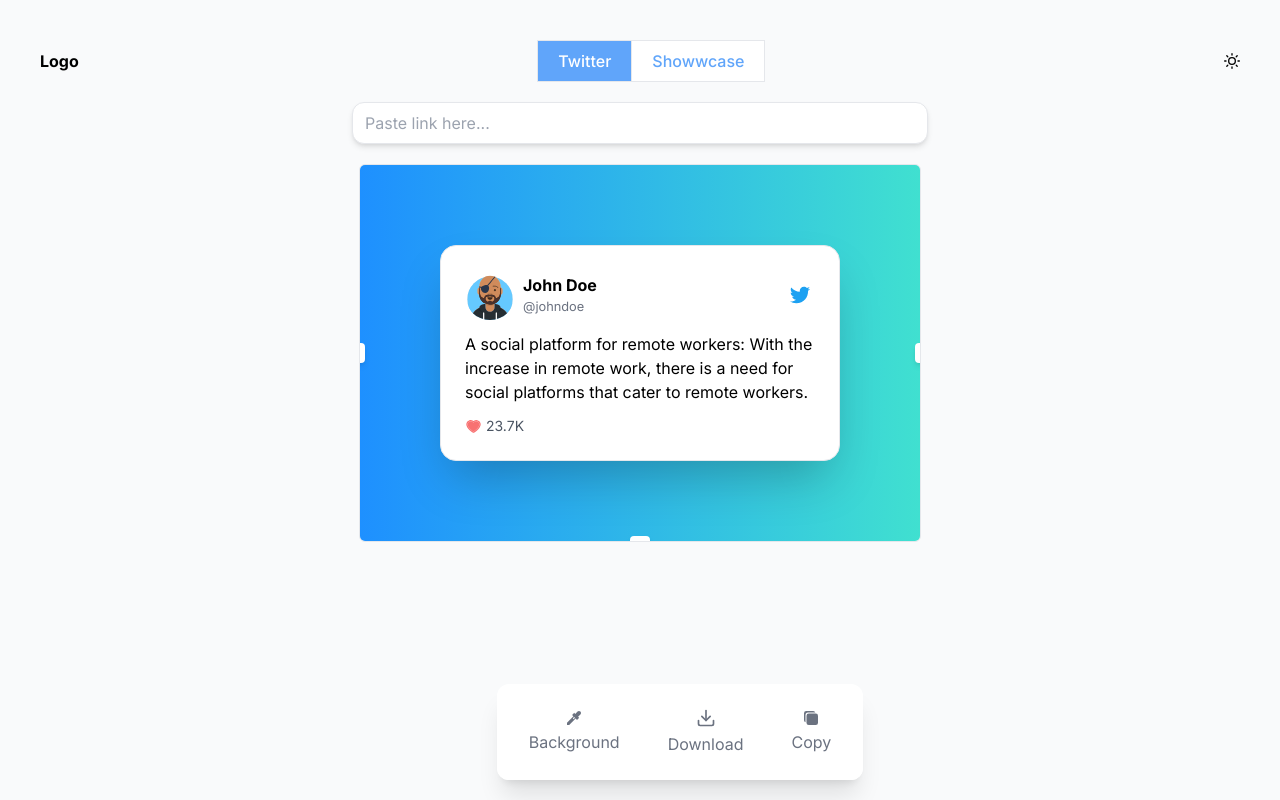
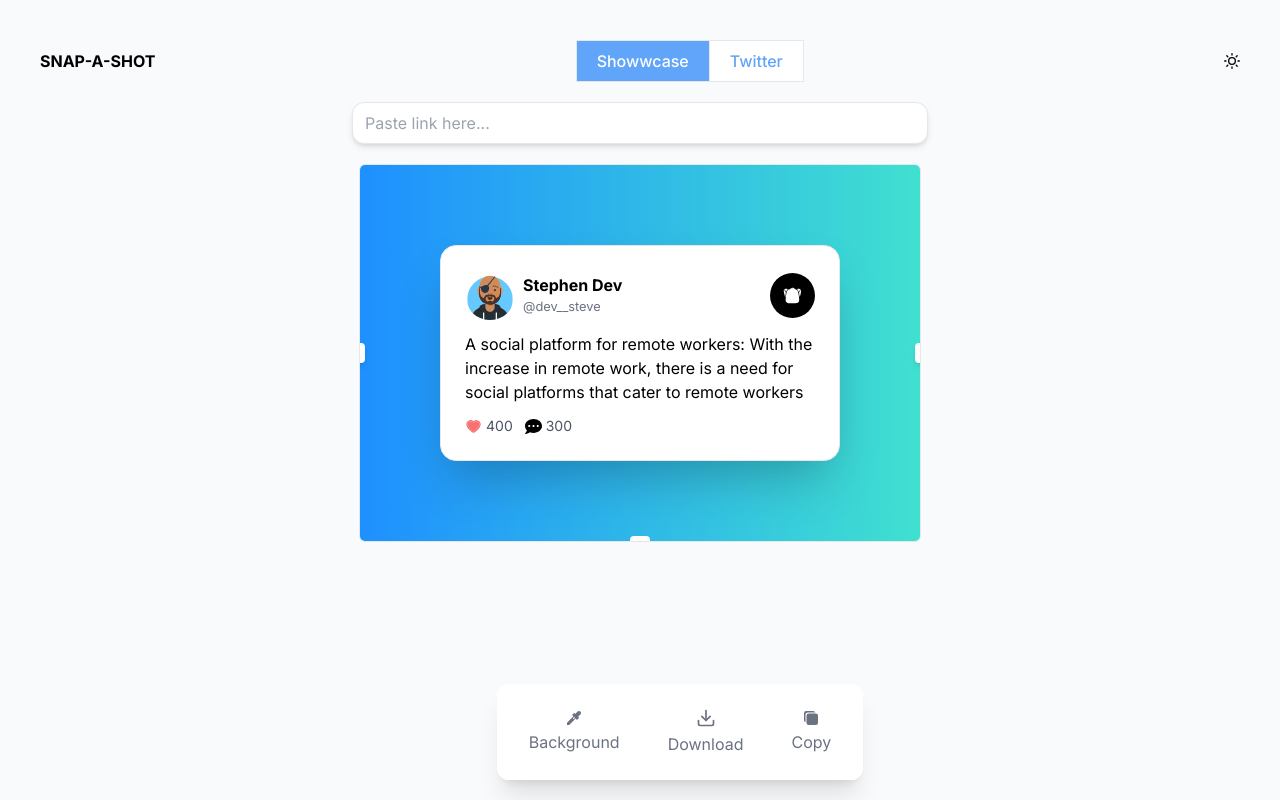
Before and after one commit to stephenokyere233/snap-a-shot, a Next.js app: page / in a window 1280 px wide. Built offline with nearby package versions, Linux system fonts and the light colour scheme; what prettier-plugin-tailwindcss would draw is missing.

Commit message:
[add] lastest integ

```diff
--- a/components/Post/index.tsx
+++ b/components/Post/index.tsx
@@ -1,40 +1,40 @@
-import Image from "next/image"
-import { FC } from "react"
-import { AiTwotoneHeart } from 'react-icons/ai'
+// import Image from "next/image"
+// import { FC } from "react"
+// import { AiTwotoneHeart } from 'react-icons/ai'
 
-interface IPost {
-    platformLogo: string
-    platform: string
-    loading?: boolean
-    images?: string[]
-    name: string
-    username: string
-    content: string
-}
+// // interface IPost {
+// //     platformLogo: string
+// //     platform: string
+// //     loading?: boolean
+// //     images?: string[]
+// //     name: string
+// //     username: string
+// //     content: string
+// // }
 
-const Post: FC<IPost> = ({ platformLogo, platform, loading, name, username, content, images }) => {
-    return (
-        <div className={`border w-[400px] min-w-[320px] max-w-[650px] p-6 bg-white shadow-2xl rounded-2xl relative ${loading ? "flex items-center justify-center" : ""}`}>
-            <div className="flex justify-between items-center">
-                <div className="flex gap-2 items-center">
-                    <Image src="/assets/avatar.svg" className="w-[50px] rounded-full h-[50px] object-cover" alt="user_profile" width={50} height={50} />
-                    <div className="flex flex-col">
-                        <b>{name}</b>
-                        <small className="text-gray-500">@{username}</small>
-                    </div>
-                </div>
-                <Image src={`/assets/${platformLogo}`} alt={platform} width={30} height={30} className="w-[30px] rounded-full h-[30px] object-cover" />
-            </div>
-            <p className="my-3">{content}</p>
-            {images?.map((item, index: number) => <Image key={index} src={item} className="w-full rounded-md h-[300px] border object-cover" alt="" width={0} height={0} />)}
-            <ul>
-                <li className="flex items-center gap-1">
-                    <AiTwotoneHeart className="text-red-400" size={17} />
-                    <p className="text-gray-600 text-sm">23.7K</p>
-                </li>
-            </ul>
-        </div>
-    )
-}
+// const Post: FC<IPost> = ({ platformLogo, platform, loading, name, username, content, images }) => {
+//     return (
+//         <div className={`border w-[400px] min-w-[320px] max-w-[650px] p-6 bg-white shadow-2xl rounded-2xl relative ${loading ? "flex items-center justify-center" : ""}`}>
+//             <div className="flex justify-between items-center">
+//                 <div className="flex gap-2 items-center">
+//                     <Image src="/assets/avatar.svg" className="w-[50px] rounded-full h-[50px] object-cover" alt="user_profile" width={50} height={50} />
+//                     <div className="flex flex-col">
+//                         <b>{name}</b>
+//                         <small className="text-gray-500">@{username}</small>
+//                     </div>
+//                 </div>
+//                 <Image src={`/assets/${platformLogo}`} alt={platform} width={30} height={30} className="w-[30px] rounded-full h-[30px] object-cover" />
+//             </div>
+//             <p className="my-3">{content}</p>
+//             {images?.map((item, index: number) => <Image key={index} src={item} className="w-full rounded-md h-[300px] border object-cover" alt="" width={0} height={0} />)}
+//             <ul>
+//                 <li className="flex items-center gap-1">
+//                     <AiTwotoneHeart className="text-red-400" size={17} />
+//                     <p className="text-gray-600 text-sm">23.7K</p>
+//                 </li>
+//             </ul>
+//         </div>
+//     )
+// }
 
-export default Post
+// export default Post
--- a/components/templates/ThreadTemplate.tsx
+++ b/components/templates/ThreadTemplate.tsx
@@ -1,44 +1,71 @@
+/* eslint-disable @next/next/no-img-element */
 import React, { FC, useContext } from 'react'
 import { FaCommentDots } from 'react-icons/fa'
 import { FiHeart } from 'react-icons/fi'
 import Loader from '../loader'
 import Image from 'next/image'
 import { TthreadProps } from '@/types'
+import Link from 'next/link'
+import { AiTwotoneHeart } from 'react-icons/ai'
 
-const ThreadTemplate: FC<TthreadProps> = ({ platformLogo, selectedPlatform, isLoading, profileUrl, displayName, username, postText, likeCount, replyCount }) => {
+const ThreadTemplate: FC<TthreadProps> = ({ platformLogo, platform, isLoading, profileUrl, displayName, username, postContent, likeCount, replyCount, postImages, twitterPostImages }) => {
+
 
     return (
         <div>
-            <Image src={`/assets/${platformLogo}`} alt={selectedPlatform} width={200} height={200} className="w-12 rounded-full h-12 object-cover top-0 m-2 absolute right-0" />
+            <>
+                <div className={`border w-[400px] min-w-[320px] max-w-[650px] p-6 bg-white shadow-2xl rounded-2xl relative ${isLoading ? "flex items-center justify-center" : ""}`}>
                     {
                         isLoading ? <Loader /> : (<>
-                    <div className="flex items-center gap-2 pb-2">
-                        <img src={profileUrl} className="w-16 rounded-full h-16 object-cover" alt="user_profile" loading='lazy' />
+                            <div className="flex justify-between items-center">
+                                <div className="flex gap-2 items-center">
+                                    <Image src={profileUrl} className="w-[50px] rounded-full h-[50px] object-cover" alt="user_profile" width={50} height={50} />
                                     <div className="flex flex-col">
-                            <div className="text-xl font-semibold">
-                                <h2>
-                                    {displayName}
-                                </h2>
-                            </div>
-                            <span className="opacity-70">
-                                @{username}
-                            </span>
+                                        <b>{displayName}</b>
+                                        <small className="text-gray-500">@{username}</small>
                                     </div>
                                 </div>
-                    <p className="">
-                        {
-                            postText
+                                <Image src={`/assets/${platformLogo}`} alt={platform} width={50} height={50} className="w-[45px] rounded-full h-[45px] object-cover" />
+                            </div>
+                            <p className="my-3">{postContent}</p>
+                            {/* {images?.map((item, index: number) => <Image key={index} src={item} className="w-full rounded-md h-[300px] border object-cover" alt="" width={0} height={0} />)} */}
+                            <ul className='flex gap-3'>
+                                <li className="flex items-center gap-1">
+                                    <AiTwotoneHeart className="text-red-400" size={17} />
+                                    <p className="text-gray-600 text-sm">{likeCount}</p>
+                                </li>
+                                <li className="flex items-center gap-1">
+                                    <FaCommentDots size={17} />
+                                    <p className="text-gray-600 text-sm">{replyCount}</p>
+                                </li>
+                            </ul></>)
                     }
-                    </p>
-                    <div className="flex justify-end pt-2 text-lg items-center gap-2">
-                        <div className="flex items-center gap-2"><FiHeart color="red" />{likeCount}</div>
-                        <div className="flex items-center gap-2"><FaCommentDots />{replyCount}</div>
+
                 </div>
             </>
-                )
-            }
+
         </div>
     )
 }
 
 export default ThreadTemplate
+
+
+
+// {
+//     selectedPlatform === "showwcase" ?
+//         (postImages && postImages.map((postImage) => (
+//             <img key={postImage} src={postImage} alt="post_image" loading='lazy' className='bg-gray-500' />
+//         ))) : (twitterPostImages && twitterPostImages.map((twitterPostImage) => {
+//             const { url, preview_image_url } = twitterPostImage
+//             return (
+//                 <img key={url || preview_image_url} src={url || preview_image_url} alt="post_image" loading='lazy' className='bg-gray-500' />
+//             )
+//         }))
+// }
+// {
+//     selectedPlatform === "showwcase" ? (
+//         // showwcaseLinkPreview &&
+//         (<ThreadLink title={showwcaseLinkPreview.title || "djfdjf"} images={showwcaseLinkPreview.images} description={showwcaseLinkPreview.description} link={showwcaseLinkPreview.url} />)
+//     ) : <></>
+// }
--- /dev/null
+++ b/constants/colors.js
@@ -0,0 +1,18 @@
+export const COLORS = [
+    "blue",
+    "yellow",
+    "black",
+    "#FF69B4",
+    "#FFA07A",
+    "#FF6347",
+    "#FF7F50",
+    "#FFD700",
+    "#FF8C00",
+    "#FFA500",
+    "#00FF7F",
+    "#00FA9A",
+    "#00FF00",
+    "#7CFC00",
+    "#40E0D0",
+    "#8F00FF",
+]
--- /dev/null
+++ b/constants/dummy_template.js
@@ -0,0 +1,8 @@
+export const DUMMY_TEMP={
+    profileUrl: "/assets/avatar.svg",
+    displayName:"Stephen Dev",
+    username:"dev__steve",
+    postContent:"A social platform for remote workers: With the increase in remote work, there is a need for social platforms that cater to remote workers",
+    likeCount:400,
+    replyCount:300
+}
--- /dev/null
+++ b/constants/gradients.js
@@ -0,0 +1,18 @@
+
+export const GRADIENTS = [
+    "linear-gradient(to right, #ff512f, #dd2476)",
+    "linear-gradient(to right, #c33764, #1d2671)",
+    "linear-gradient(to right, #f83600, #f9d423)",
+    "linear-gradient(to right, #614385, #516395)",
+    "linear-gradient(to right, #16a085, #f4d03f)",
+    "linear-gradient(to right, #4b6cb7, #182848)",
+    "linear-gradient(to right, #fc4a1a, #f7b733)",
+    "linear-gradient(to right, #1e90ff, #40e0d0)",
+    "linear-gradient(to right, #0abfbc, #fc354c)",
+    "linear-gradient(to right, #3d7eaa, #ffe47a)",
+    "linear-gradient(to right, #ff7e5f, #feb47b)",
+    "linear-gradient(to right, #00c6ff, #0072ff)",
+    "linear-gradient(to right, #da22ff, #9733ee)",
+    "linear-gradient(to right, #4776e6, #8e54e9)",
+    "linear-gradient(to right, #f12711, #f5af19)"
+]
--- /dev/null
+++ b/constants/tabs.js
@@ -0,0 +1,4 @@
+export const TABS = [
+    'Showwcase',
+    'Twitter'
+]
--- a/pages/index.tsx
+++ b/pages/index.tsx
@@ -1,19 +1,22 @@
-import { BiMoon, BiCamera, BiCopy } from "react-icons/bi"
 import { FormEvent, useContext, useEffect, useState } from "react";
 import axios from "axios";
-import { FaDownload, FaSearch } from "react-icons/fa"
 import domtoimage from 'dom-to-image';
 import Resizer from "@/components/Resizer";
 import ThreadTemplate from "@/components/templates/ThreadTemplate";
-import DummyTemplate from "@/components/templates/DummyTemplate";
 import { AppContext } from "@/context";
 import { IAppContext } from "@/interfaces";
 import { FiDownload, FiSun } from "react-icons/fi";
 import { IoCopy, IoEyedropSharp } from "react-icons/io5";
-import Post from "@/components/Post";
+import { TABS } from "@/constants/tabs"
+import { COLORS } from "@/constants/colors"
+import { GRADIENTS } from "@/constants/gradients"
+import { DUMMY_TEMP } from "@/constants/dummy_template"
 
 export default function Home() {
-  // const [link, setLink] = useState<string>("")
+  const [showBackgroundPicker, setShowBackgroundPicker] = useState(false)
+  const [background, setBackground] = useState(GRADIENTS[7])
+  const [platform, setPlatform] = useState(TABS[0])
+  const [link, setLink] = useState('')
   const [user, setUser] = useState<any>(null)
   const [thread, setThread] = useState<any>(null)
   const [tweetInfo, setTweetInfo] = useState<any>(null)
@@ -23,13 +26,9 @@ export default function Home() {
   const [isValidTwitterLink, setIsValidTwitterLink] = useState<boolean>(false)
   const [error, setError] = useState<boolean>(false)
   const [errorMessage, setErrorMessage] = useState<string | null>("")
-  const [selectedPlatform, setSelectedPlatform] = useState<string>("showwcase")
-  const [showPicker, setShowPicker] = useState<boolean>(false)
-  const { isShowwcaseDataFetched, setIsShowwcaseDataFetched, isTwitterDataFetched, setIsTwitterDataFetched, selectedBGColor, setSelectedBGColor
+  const { isShowwcaseDataFetched, setIsShowwcaseDataFetched, isTwitterDataFetched, setIsTwitterDataFetched
   } = useContext<IAppContext | null>(AppContext) as IAppContext
-  const availablePlatForms = [
-    "showwcase", "twitter"
-  ]
+
 
   const LinksToCheck = [
     "https://www.showwcase.com/thread/", "https://twitter.com/"
@@ -42,16 +41,19 @@ export default function Home() {
       checkValidity(link)
       console.log("valid here", link)
     }
-  }, [selectedPlatform])
+  }, [platform])
 
 
   const handleChange = (event: any) => {
     checkValidity(event.target.value)
     setLink(event.target.value)
+    setError(false)
+    setErrorMessage(null)
 
   }
   const handleSubmit = (event: FormEvent) => {
     event.preventDefault()
+    console.log(platform)
     if (!link) {
       setError(true)
       setErrorMessage("Please paste in a link")
@@ -59,13 +61,13 @@ export default function Home() {
     }
 
     if (isValidShowwcaseLink && !isValidTwitterLink) {
-      if (selectedPlatform === availablePlatForms[1]) {
-        setSelectedPlatform(availablePlatForms[0])
+      if (platform === TABS[1]) {
+        setPlatform(TABS[0])
         fetchThread(threadID as string)
         setError(false)
         setErrorMessage(null)
       }
-      else if (selectedPlatform === availablePlatForms[0]) {
+      else if (platform === TABS[0]) {
         fetchThread(threadID as string)
         setError(false)
         setErrorMessage(null)
@@ -74,13 +76,13 @@ export default function Home() {
     }
 
     else if (!isValidShowwcaseLink && isValidTwitterLink) {
-      if (selectedPlatform === availablePlatForms[0]) {
-        setSelectedPlatform(availablePlatForms[1])
+      if (platform === TABS[0]) {
+        setPlatform(TABS[1])
         fetchTwitterPost(threadID as string)
         setError(false)
         setErrorMessage(null)
       }
-      else if (selectedPlatform === availablePlatForms[1]) {
+      else if (platform === TABS[1]) {
         fetchTwitterPost(threadID as string)
         setError(false)
         setErrorMessage(null)
@@ -90,7 +92,7 @@ export default function Home() {
 
     else if (!isValidShowwcaseLink && !isValidTwitterLink) {
       setError(true)
-      setErrorMessage(`invalid ${selectedPlatform} link`)
+      setErrorMessage(`invalid ${platform} link`)
     }
 
 
@@ -108,52 +110,6 @@ export default function Home() {
       });
   }
 
-  const TABS = [
-    'Twitter',
-    'Showwcase'
-  ]
-
-  const COLORS = [
-    "blue",
-    "yellow",
-    "black",
-    "#FF69B4",
-    "#FFA07A",
-    "#FF6347",
-    "#FF7F50",
-    "#FFD700",
-    "#FF8C00",
-    "#FFA500",
-    "#00FF7F",
-    "#00FA9A",
-    "#00FF00",
-    "#7CFC00",
-    "#40E0D0",
-    "#8F00FF",
-  ]
-
-  const GRADIENTS = [
-    "linear-gradient(to right, #ff512f, #dd2476)",
-    "linear-gradient(to right, #c33764, #1d2671)",
-    "linear-gradient(to right, #f83600, #f9d423)",
-    "linear-gradient(to right, #614385, #516395)",
-    "linear-gradient(to right, #16a085, #f4d03f)",
-    "linear-gradient(to right, #4b6cb7, #182848)",
-    "linear-gradient(to right, #fc4a1a, #f7b733)",
-    "linear-gradient(to right, #1e90ff, #40e0d0)",
-    "linear-gradient(to right, #0abfbc, #fc354c)",
-    "linear-gradient(to right, #3d7eaa, #ffe47a)",
-    "linear-gradient(to right, #ff7e5f, #feb47b)",
-    "linear-gradient(to right, #00c6ff, #0072ff)",
-    "linear-gradient(to right, #da22ff, #9733ee)",
-    "linear-gradient(to right, #4776e6, #8e54e9)",
-    "linear-gradient(to right, #f12711, #f5af19)"
-  ]
-
-  const [showBackgroundPicker, setShowBackgroundPicker] = useState(false)
-  const [background, setBackground] = useState(GRADIENTS[7])
-  const [platform, setPlatform] = useState(TABS[0])
-  const [link, setLink] = useState('')
 
   useEffect(() => {
     console.log(platform)
@@ -226,7 +182,7 @@ export default function Home() {
       console.log("valid twitter link")
     }
     else {
-      if (selectedPlatform === availablePlatForms[0]) {
+      if (platform === TABS[0]) {
         setIsValidShowwcaseLink(false)
         console.log("invalid showwcase link")
       } else {
@@ -236,33 +192,46 @@ export default function Home() {
     }
   }
 
+
+
   return (
     <main className="min-h-screen bg-gray-50 p-10">
       <div>
         <header className="flex items-center justify-between">
-          <b>Logo</b>
+          <b>SNAP-A-SHOT</b>
           <ul className="bg-white w-max flex items-center border border-r-0">
             {TABS.map((item, index: number) => <li onClick={() => setPlatform(item)} className={`border border-l-0 border-b-0 border-t-0 p-2 font-medium px-5 cursor-pointer transition-all ${platform === item ? 'bg-blue-400 text-white border-l-0' : 'text-blue-400'}`} key={index}>{item}</li>)}
           </ul>
           <FiSun />
         </header>
-        <div className="my-5 flex items-center justify-center">
-          <input value={link} onChange={event => setLink(event.target.value)} placeholder="Paste link here..." className="text-gray-500 w-full p-2 px-3 border rounded-xl outline-blue-300 shadow-md max-w-xl" />
-        </div>
+        <form className="my-5 flex flex-col gap-3 items-center justify-center" onSubmit={handleSubmit}>
+          <input value={link} onChange={handleChange} placeholder="Paste link here..." className="text-gray-500 w-full p-2 px-3 border rounded-xl outline-blue-300 shadow-md max-w-xl" />
+          {
+            error &&
+            <p className="text-red-500 text-center capitalize">{errorMessage}</p>
+          }
+        </form>
       </div>
 
       <div className="flex items-center justify-center pb-44">
         <Resizer>
           <section style={{ background: background }} id="shot" className="transition-all w-full h-full p-20 flex justify-center items-center bg-cover object-cover bg-no-repeat">
-            {!link ? <Post platformLogo={`${platform}.svg`} platform={platform} name='John Doe' username='johndoe' content='A social platform for remote workers: With the increase in remote work, there is a need for social platforms that cater to remote workers.' />
-              : <Post platformLogo='' platform='' name='' username='' content='' />}
+            {
+              platform === TABS[0] ?
+                (!isShowwcaseDataFetched ? <ThreadTemplate platformLogo="showwcase.svg" isLoading={loading} profileUrl={DUMMY_TEMP.profileUrl} displayName={DUMMY_TEMP.displayName} username={DUMMY_TEMP.username} postContent={DUMMY_TEMP.postContent} likeCount={DUMMY_TEMP.likeCount} replyCount={DUMMY_TEMP.replyCount} platform={TABS[1]} /> : <ThreadTemplate platformLogo="showwcase.svg" isLoading={loading} profileUrl={user?.profilePictureUrl} displayName={user?.displayName} username={user?.username} postContent={thread?.message} likeCount={thread?.totalUpvotes} replyCount={thread?.totalReplies} platform={TABS[1]} postImages={thread.images} />) : (!isTwitterDataFetched ?
+                  <ThreadTemplate platformLogo="twitter.svg" isLoading={loading} profileUrl={DUMMY_TEMP.profileUrl} displayName={DUMMY_TEMP.displayName} username={DUMMY_TEMP.username} postContent={DUMMY_TEMP.postContent} likeCount={DUMMY_TEMP.likeCount} replyCount={DUMMY_TEMP.replyCount} platform={TABS[1]} /> : <ThreadTemplate platformLogo="twitter.svg" platform={TABS[1]} isLoading={loading} profileUrl={tweetInfo.includes.users[0].profile_image_url} displayName={tweetInfo.includes.users[0].name}
+                    username={tweetInfo.includes.users[0].username} postContent={tweetInfo.data.text.split("https://t.co/")[0]} likeCount={tweetInfo.data.public_metrics.like_count} replyCount={tweetInfo.data.public_metrics?.reply_count}
+                    twitterPostImages={tweetInfo.includes.media}
+                  />)
+            }
           </section>
         </Resizer>
       </div>
 
       <div className="flex justify-center fixed bottom-0 w-screen py-5">
         <div className="relative shadow-xl w-max rounded-xl">
-          {showBackgroundPicker && <div className="absolute flex gap-5 shadow-md p-5 rounded-md w-max bottom-[7rem] z-10 bg-white left-0">
+          {/* Color Picker */}
+          {showBackgroundPicker && <div onMouseLeave={() => setShowBackgroundPicker(false)} className="absolute flex gap-5 shadow-md p-5 rounded-md w-max bottom-[7rem] z-10 bg-white left-0">
             <div>
               <b className='mb-3 block'>Background color</b>
               <ul className="grid grid-cols-4 gap-2">
@@ -276,6 +245,9 @@ export default function Home() {
               </ul>
             </div>
           </div>}
+          {/* Color Picker */}
+
+          {/* ControlBox */}
           <ul className="p-3 flex items-center gap-2 bg-white rounded-xl">
             <li className="select-none relative flex flex-col items-center cursor-pointer hover:bg-gray-50 transition-all py-3 gap-1 px-5 rounded-md hover:text-blue-400 text-gray-500" onClick={() => setShowBackgroundPicker(!showBackgroundPicker)}>
               <IoEyedropSharp />
@@ -290,6 +262,7 @@ export default function Home() {
               <p>Copy</p>
             </li>
           </ul>
+          {/* ControlBox */}
         </div>
       </div>
     </main>
--- a/types/index.ts
+++ b/types/index.ts
@@ -1,11 +1,13 @@
 export type TthreadProps = {
     platformLogo: string
-    selectedPlatform: string
     isLoading: boolean
     profileUrl: string
     displayName: string
     username: string
-    postText: string
+    postContent: string
     likeCount: number
     replyCount: number
+    postImages?: string[]
+    twitterPostImages?: any[]
+    platform: string
 }
```
Lines whose indentation alone changed are shown as unchanged.
